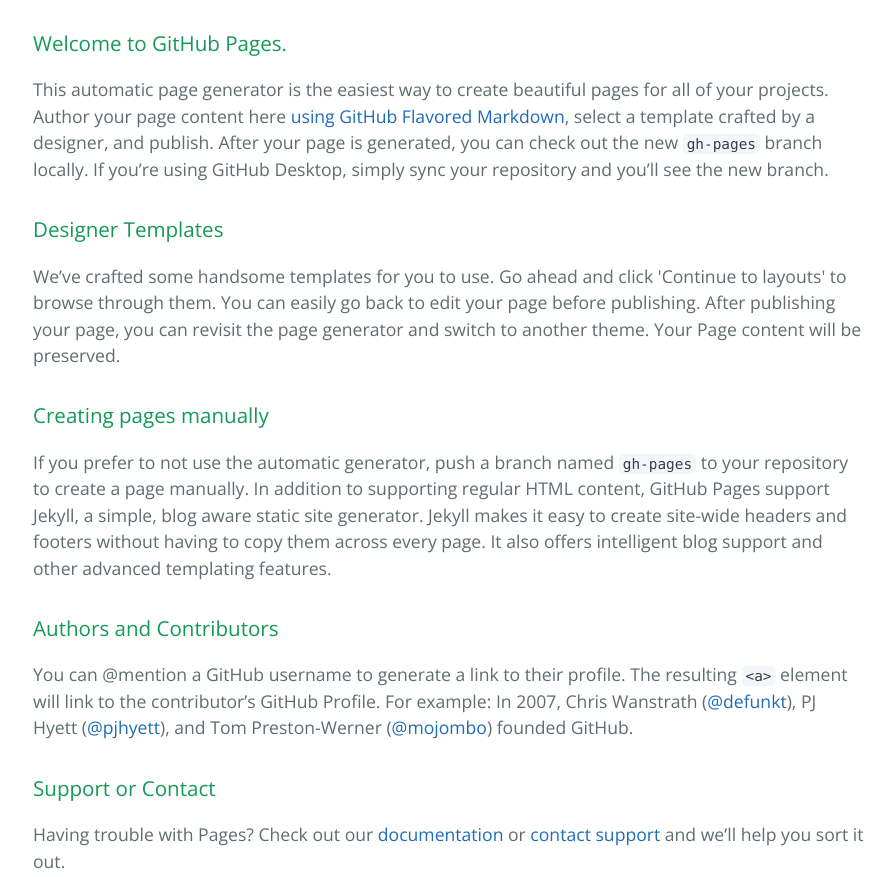
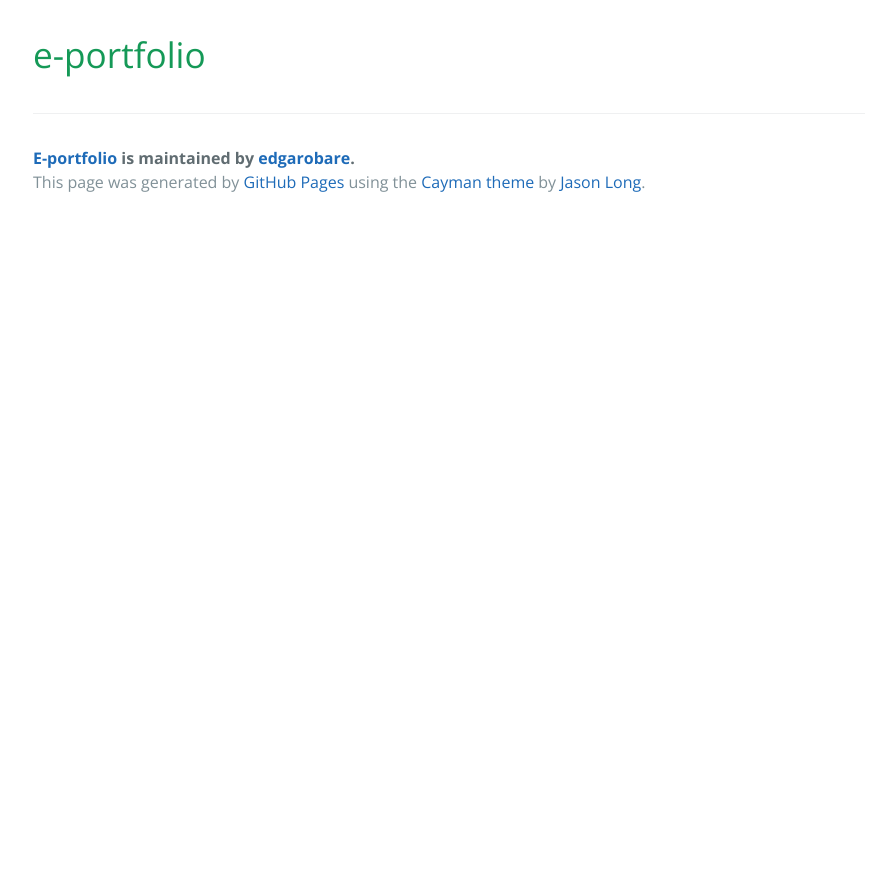
Before and after one commit to edgarobare/e-portfolio, a plain HTML site: page index.html in a window 1280 px wide. Shown: the part 340-1217 px from the top of the page, without its empty margins (191-1083 px from the left). After the commit the page ends 800 px from the top, so only its background shows below. Drawn offline with nearby package versions, Linux system fonts and the light colour scheme.

```diff
--- a/index.html
+++ b/index.html
@@ -19,30 +19,8 @@
     </section>
 
     <section class="main-content">
-      <h3>
-<a id="welcome-to-github-pages" class="anchor" href="#welcome-to-github-pages" aria-hidden="true"><span aria-hidden="true" class="octicon octicon-link"></span></a>Welcome to GitHub Pages.</h3>
-
-<p>This automatic page generator is the easiest way to create beautiful pages for all of your projects. Author your page content here <a href="https://guides.github.com/features/mastering-markdown/">using GitHub Flavored Markdown</a>, select a template crafted by a designer, and publish. After your page is generated, you can check out the new <code>gh-pages</code> branch locally. If you’re using GitHub Desktop, simply sync your repository and you’ll see the new branch.</p>
-
-<h3>
-<a id="designer-templates" class="anchor" href="#designer-templates" aria-hidden="true"><span aria-hidden="true" class="octicon octicon-link"></span></a>Designer Templates</h3>
-
-<p>We’ve crafted some handsome templates for you to use. Go ahead and click 'Continue to layouts' to browse through them. You can easily go back to edit your page before publishing. After publishing your page, you can revisit the page generator and switch to another theme. Your Page content will be preserved.</p>
-
-<h3>
-<a id="creating-pages-manually" class="anchor" href="#creating-pages-manually" aria-hidden="true"><span aria-hidden="true" class="octicon octicon-link"></span></a>Creating pages manually</h3>
-
-<p>If you prefer to not use the automatic generator, push a branch named <code>gh-pages</code> to your repository to create a page manually. In addition to supporting regular HTML content, GitHub Pages support Jekyll, a simple, blog aware static site generator. Jekyll makes it easy to create site-wide headers and footers without having to copy them across every page. It also offers intelligent blog support and other advanced templating features.</p>
-
-<h3>
-<a id="authors-and-contributors" class="anchor" href="#authors-and-contributors" aria-hidden="true"><span aria-hidden="true" class="octicon octicon-link"></span></a>Authors and Contributors</h3>
-
-<p>You can @mention a GitHub username to generate a link to their profile. The resulting <code>&lt;a&gt;</code> element will link to the contributor’s GitHub Profile. For example: In 2007, Chris Wanstrath (<a href="https://github.com/defunkt" class="user-mention">@defunkt</a>), PJ Hyett (<a href="https://github.com/pjhyett" class="user-mention">@pjhyett</a>), and Tom Preston-Werner (<a href="https://github.com/mojombo" class="user-mention">@mojombo</a>) founded GitHub.</p>
-
-<h3>
-<a id="support-or-contact" class="anchor" href="#support-or-contact" aria-hidden="true"><span aria-hidden="true" class="octicon octicon-link"></span></a>Support or Contact</h3>
-
-<p>Having trouble with Pages? Check out our <a href="https://help.github.com/pages">documentation</a> or <a href="https://github.com/contact">contact support</a> and we’ll help you sort it out.</p>
+      <h1>
+<a id="e-portfolio" class="anchor" href="#e-portfolio" aria-hidden="true"><span aria-hidden="true" class="octicon octicon-link"></span></a>e-portfolio</h1>
 
       <footer class="site-footer">
         <span class="site-footer-owner"><a href="https://github.com/edgarobare/e-portfolio">E-portfolio</a> is maintained by <a href="https://github.com/edgarobare">edgarobare</a>.</span>
```
Also changed, not shown: params.json (+1 -1 lines).
